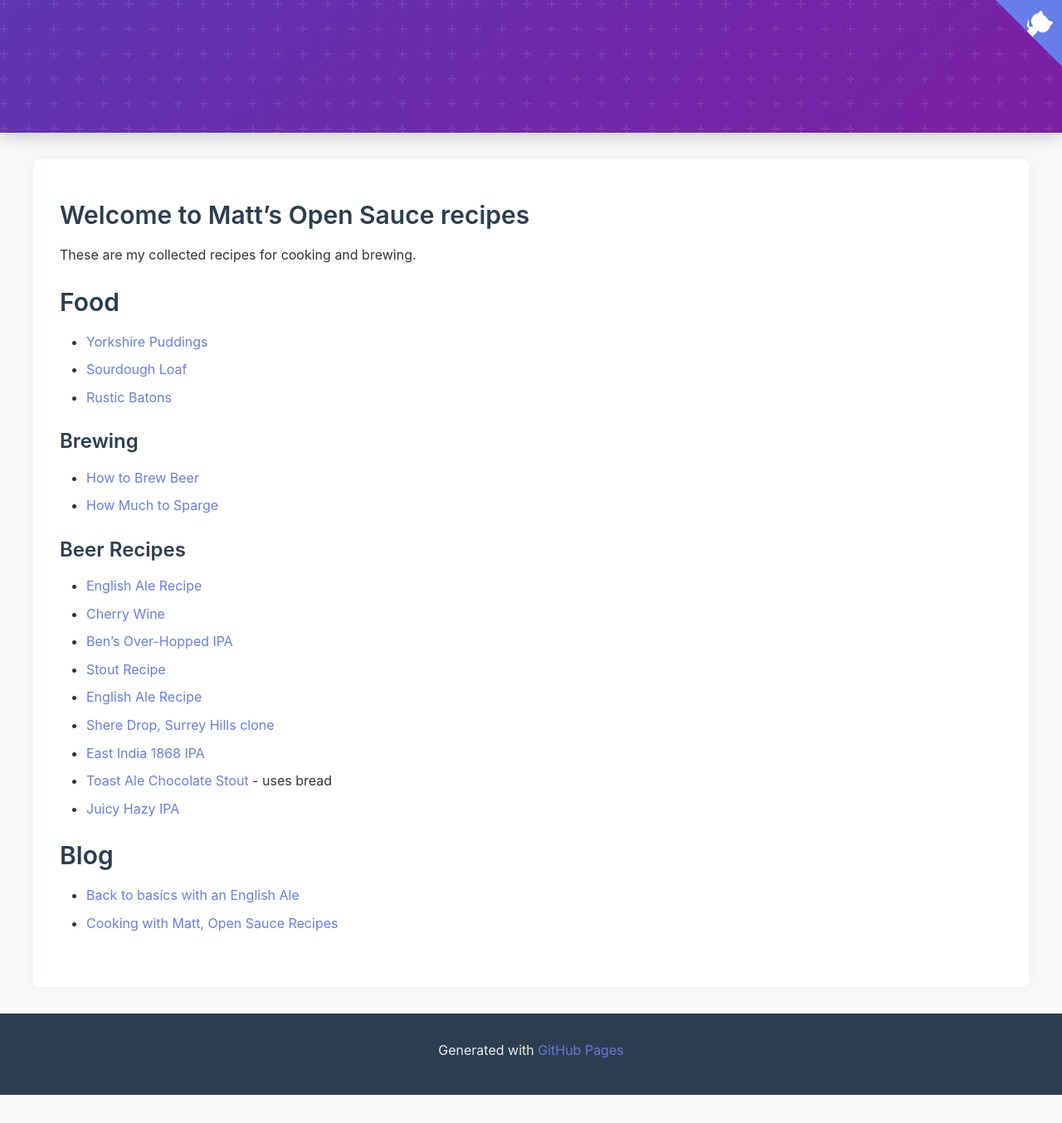
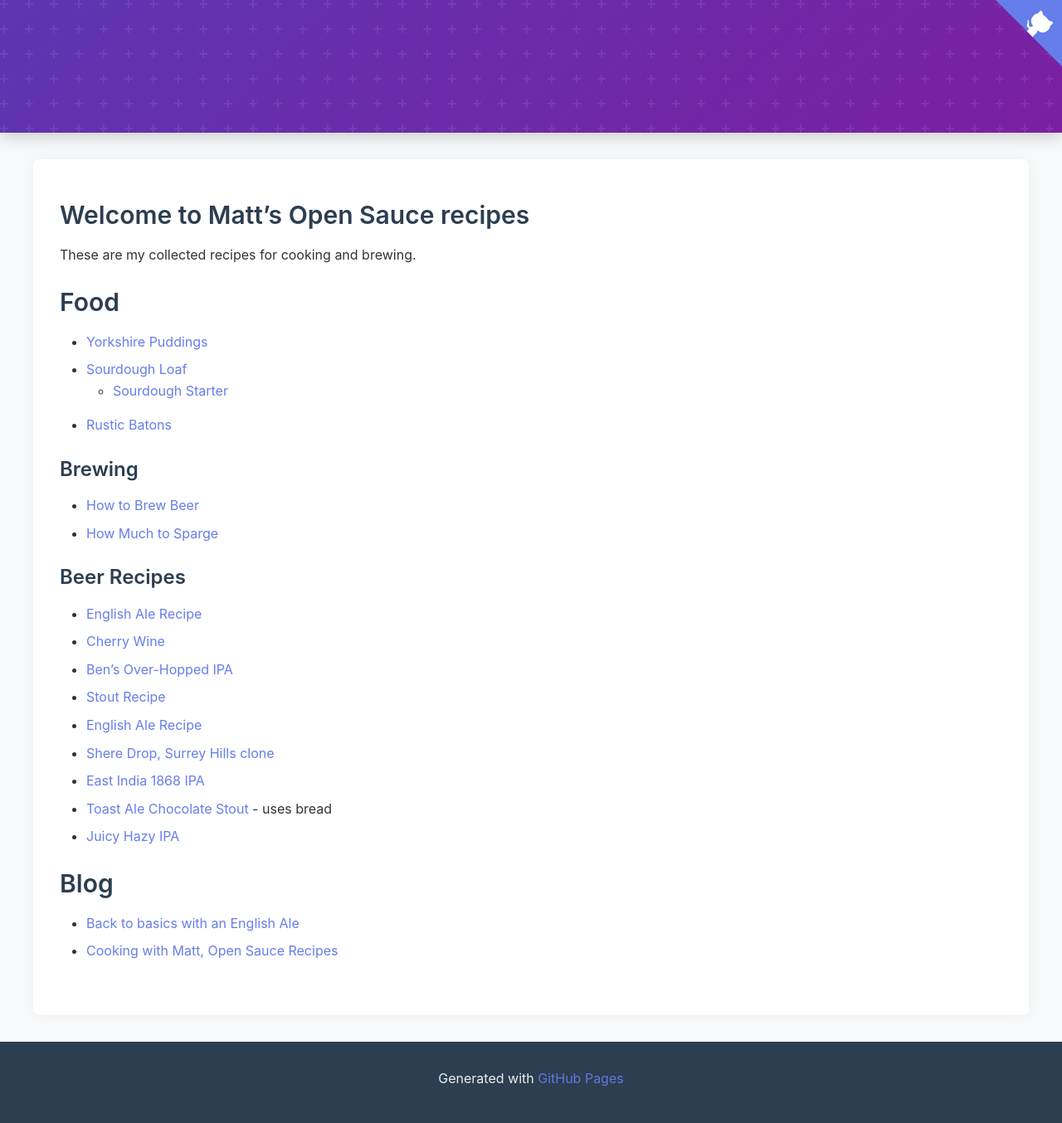
Before and after one commit to mattstabeler/opensauce, a Jekyll site: the page built from index.md, in a window 1280 px wide. Shown: the whole page at 83% size. Built offline with Jekyll 4.4.1, drawn with Linux system fonts in a browser that asks for light colours; before the commit the page ends 1320 px from its top, so only the background shows below that.

Commit message:
Update index.md

```diff
--- a/index.md
+++ b/index.md
@@ -12,6 +12,8 @@ These are my collected recipes for cooking and brewing.
 
 - [Yorkshire Puddings](recipes/Yorkshire_Puddings)
 - [Sourdough Loaf](recipes/Sourdough_Loaf)
+  - [Sourdough Starter](recipes/Sourdough_Starter)
+
 - [Rustic Batons](recipes/Rustic_Batons)
 
 ### Brewing
```
